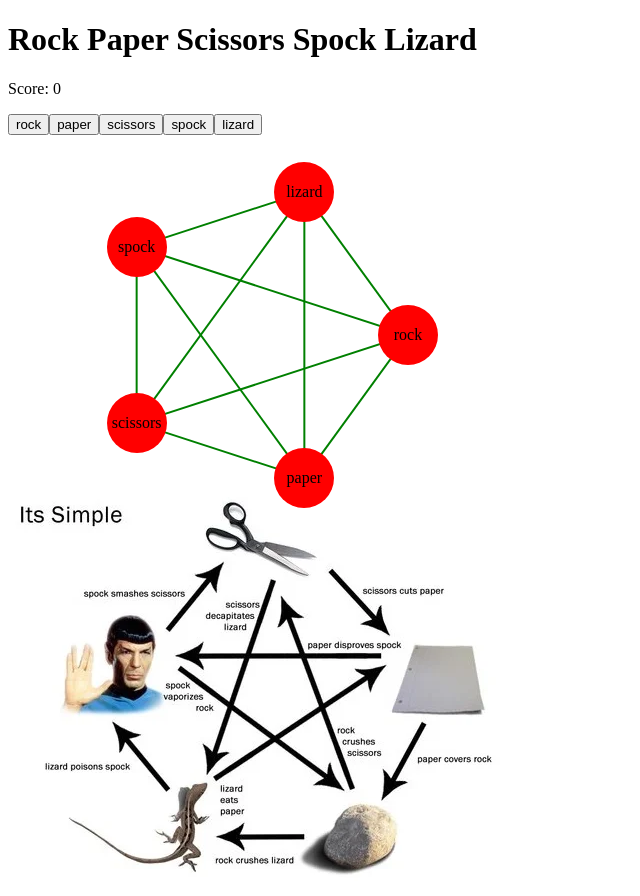
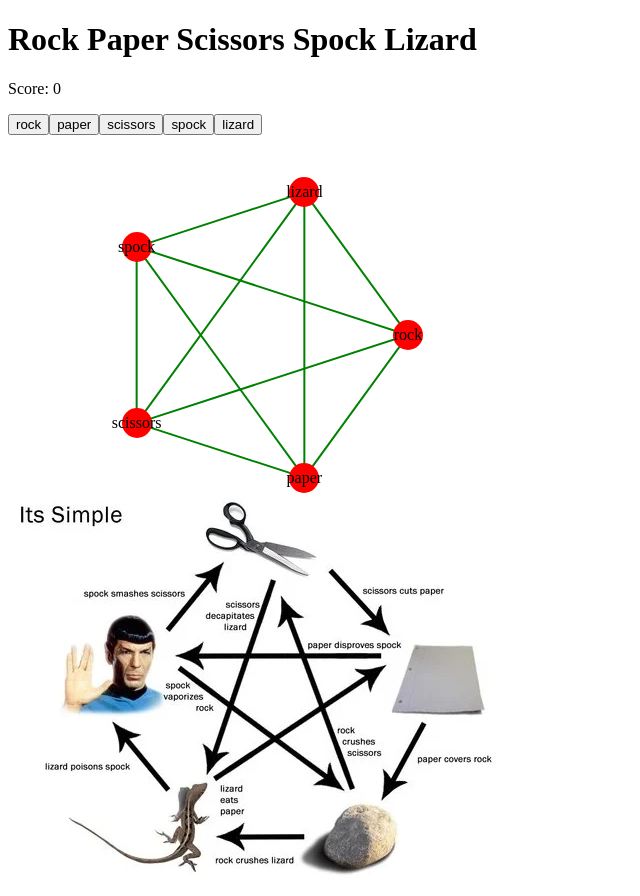
Before and after one commit to universeluke/rockpaperscissors-but-cool, a React (Vite) app in the folder cool-rps/: page / in a window 1280 px wide. Shown: the whole page, without its empty margins (0-640 px from the left). Built offline with nearby package versions, Linux system fonts and the light colour scheme.

Commit message:
finished lines

```diff
--- a/cool-rps/src/components/CircleDiagram.module.css
+++ b/cool-rps/src/components/CircleDiagram.module.css
@@ -6,8 +6,8 @@
 
 .littleCircle {
   position: absolute;
-  width: 60px;
-  height: 60px;
+  width: 30px;
+  height: 30px;
   background: red;
   border-radius: 50%;
   display: flex;
--- a/cool-rps/src/components/CircleDiagram.tsx
+++ b/cool-rps/src/components/CircleDiagram.tsx
@@ -4,7 +4,6 @@ import styles from "./CircleDiagram.module.css";
 export default function CircleDiagram({ moveList }) {
   const radius = 150;
   const circle = 2 * Math.PI;
-  const smallCircleRadius = 30;
 
   const positions = moveList.map((move: string, i: number) => {
     const circleFraction = i / moveList.length;
@@ -20,20 +19,6 @@ export default function CircleDiagram({ moveList }) {
   });
 
   console.log(positions);
-
-  // const arrows = [];
-  // //TO DO THE LINES:
-  // // go through each element, and draw a "winning" line to the ones odd numbers away
-  // // draw a "losing" line to ones odd numbers away
-  // for (let i = 0; i < moveList.length; i++) {
-  //   //each step ahead, only go halfway round the circle
-  //   for (let step = 1; step <= moveList.length / 2; step++) {
-  //     const anotherIndex = (i + step) % moveList.length;
-  //     const type = step % 2 === 0 ? "winning" : "losing";
-  //     arrows.push({ from: i, to: anotherIndex, type });
-  //   }
-  // }
-  // console.log(arrows);
 
   // ONLY get winning moves, just draw winning arrows
   // winningMoves is an array of objects, each object describes a winning move
@@ -68,6 +53,8 @@ export default function CircleDiagram({ moveList }) {
           </marker>
         </defs>
         {winningMoves.map(({ from, to }, i) => {
+          //TODO find distance between 2 points
+          //shorten line at both ends so that the head shows
           const posFrom = positions[from];
           const posTo = positions[to];
           return (
@@ -79,7 +66,7 @@ export default function CircleDiagram({ moveList }) {
               y2={posTo.y}
               stroke="green"
               strokeWidth="2"
-              markerMid="url(#arrowhead)"
+              markerEnd="url(#arrowhead)"
             />
           );
         })}
--- a/cool-rps/src/components/Game.tsx
+++ b/cool-rps/src/components/Game.tsx
@@ -12,8 +12,6 @@ export default function Game({
   function generateComputerMove() {
     return moveList[Math.floor(Math.random() * moveList.length)];
   }
-
-  // you LOSE to moves 1, 3, 5... ahead, WIN against 2, 4, 6... ahead
 
   function playRound(move: string) {
     const compMove = generateComputerMove();
```
